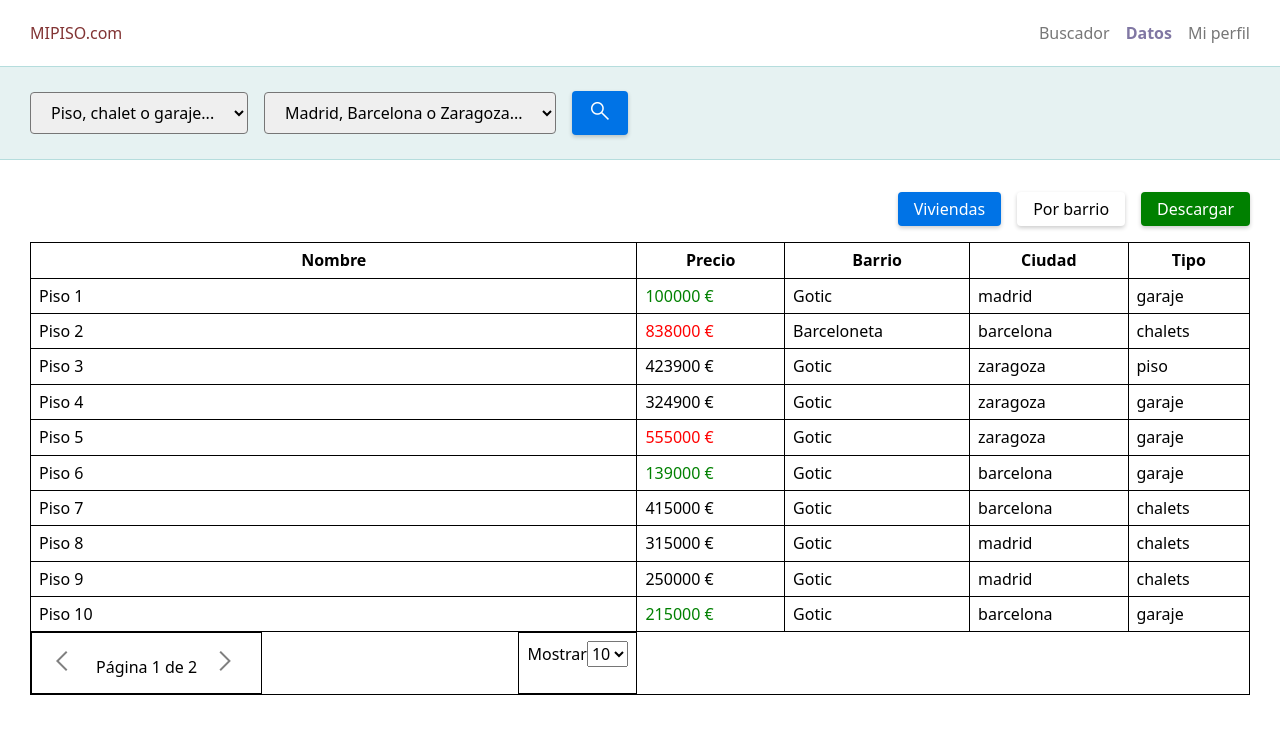
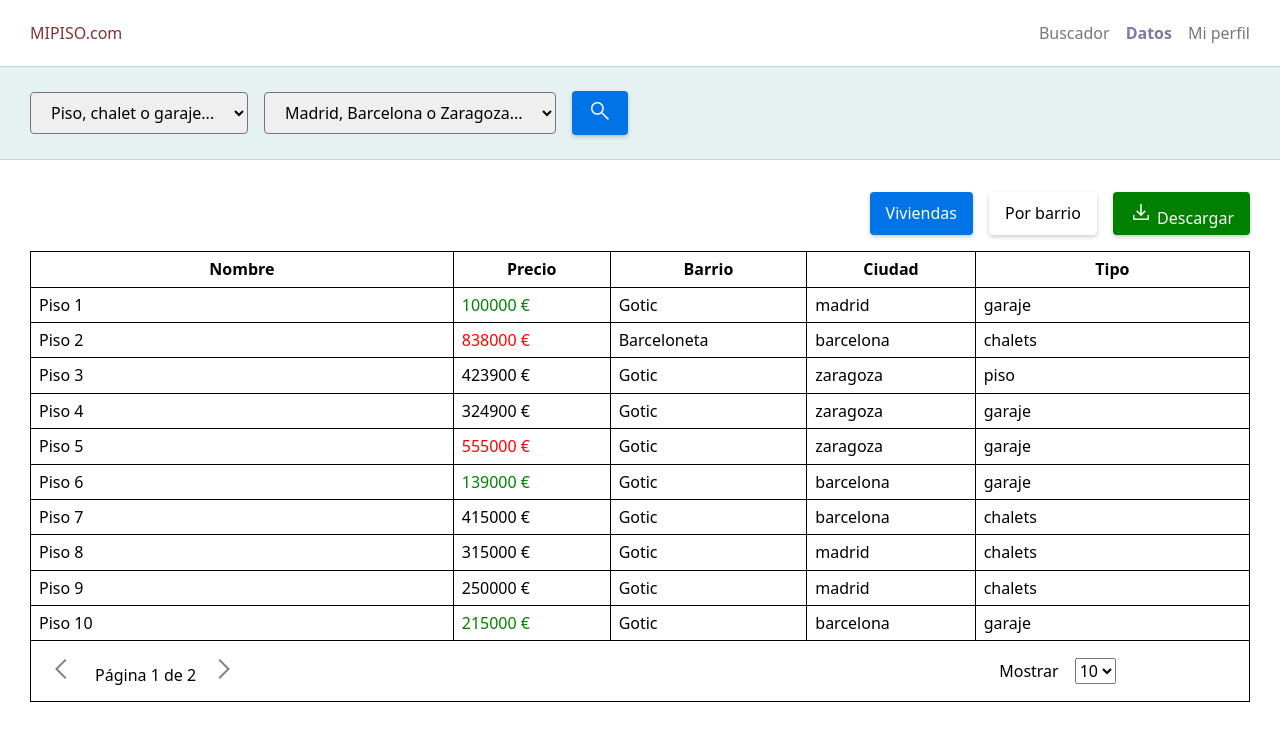
Before and after one commit to Lahali/ra-m5-usereducer-usecontext, a React (Vite) app: page /datos in a window 1280 px wide. Shown: the top 740 px of the page. Built offline with nearby package versions, Linux system fonts and the light colour scheme; data requests are answered from the project's data file.

Commit message:
finished table footer

```diff
--- a/src/components/organisms/ITATable/RowsPerPage.jsx
+++ b/src/components/organisms/ITATable/RowsPerPage.jsx
@@ -21,8 +21,8 @@ function RowsPerPage() {
   }
 
   return (
-    <TableCell>
-      <span>Mostrar</span>
+    <TableCell border="none">
+      <span style={{ margin: '1rem' }}>Mostrar</span>
       <Select
         id="select"
         name="select"
@@ -30,7 +30,7 @@ function RowsPerPage() {
         value={pageRows}
       >
         {options.map((option) => (
-          <SelectOption>{option.label}</SelectOption>
+          <SelectOption key={option.id}>{option.label}</SelectOption>
         ))}
       </Select>
     </TableCell>
--- a/src/components/organisms/ITATable/TableFooter.jsx
+++ b/src/components/organisms/ITATable/TableFooter.jsx
@@ -1,7 +1,19 @@
 import React from 'react'
+import RowsPerPage from './RowsPerPage'
+import TablePagination from './TablePagination'
 
 function TableFooter() {
-  return <div>TableFooter</div>
+  return (
+    <tfoot>
+      <tr>
+        <TablePagination />
+        <td />
+        <td />
+        <td />
+        <RowsPerPage />
+      </tr>
+    </tfoot>
+  )
 }
 
 export default TableFooter
--- a/src/components/organisms/ITATable/TablePagination.jsx
+++ b/src/components/organisms/ITATable/TablePagination.jsx
@@ -1,9 +1,7 @@
 import React, { useContext } from 'react'
 import { TableContext } from './store/context'
 import { Button, Icon } from '../../atoms'
-import { FlexBox } from '../../../styles'
 import { TableCell } from './styles'
-import RowsPerPage from './RowsPerPage'
 
 function TablePagination() {
   const { state, dispatch } = useContext(TableContext)
@@ -25,8 +23,7 @@ function TablePagination() {
   }
 
   return (
-    <FlexBox direction="row" justify="space-between">
-      <TableCell>
+    <TableCell border="none">
       <Button
         backgroundColor="transparent"
         color="gray"
@@ -47,8 +44,6 @@ function TablePagination() {
         <Icon icon="arrow_forward_ios" />
       </Button>
     </TableCell>
-      <RowsPerPage />
-    </FlexBox>
   )
 }
 
--- a/src/components/organisms/ITATable/index.jsx
+++ b/src/components/organisms/ITATable/index.jsx
@@ -1,12 +1,12 @@
 import { useEffect, useContext } from 'react'
 import { colors } from '../../../styles'
-import { Button } from '../../atoms'
+import { Button, Icon } from '../../atoms'
 import TableProvider, { TableContext } from './store/context'
 import { Actions } from './store/reducer'
 import { TableStyled, ButtonsDivStyled } from './styles'
 import TableBody from './TableBody'
+import TableFooter from './TableFooter'
 import TableHeader from './TableHeader'
-import TablePagination from './TablePagination'
 
 function Table({ columns, data, showHeader = true, loading }) {
   const { dispatch } = useContext(TableContext)
@@ -33,7 +33,7 @@ function Table({ columns, data, showHeader = true, loading }) {
           Por barrio
         </Button>
         <Button marginLeft="1rem" backgroundColor="green">
-          Descargar
+          <Icon icon="download" /> Descargar
         </Button>
       </ButtonsDivStyled>
       {loading ? (
@@ -42,7 +42,7 @@ function Table({ columns, data, showHeader = true, loading }) {
         <TableStyled>
           {showHeader && <TableHeader />}
           <TableBody />
-          <TablePagination />
+          <TableFooter />
         </TableStyled>
       )}
     </div>
--- a/src/components/organisms/ITATable/styles.js
+++ b/src/components/organisms/ITATable/styles.js
@@ -1,7 +1,7 @@
 import styled from 'styled-components'
 
 export const TableCell = styled.td`
-  border: 1px solid;
+  border: ${({ border }) => border || '1px solid'};
   padding: 0.5rem;
 `
 
```
Lines whose indentation alone changed are shown as unchanged.
